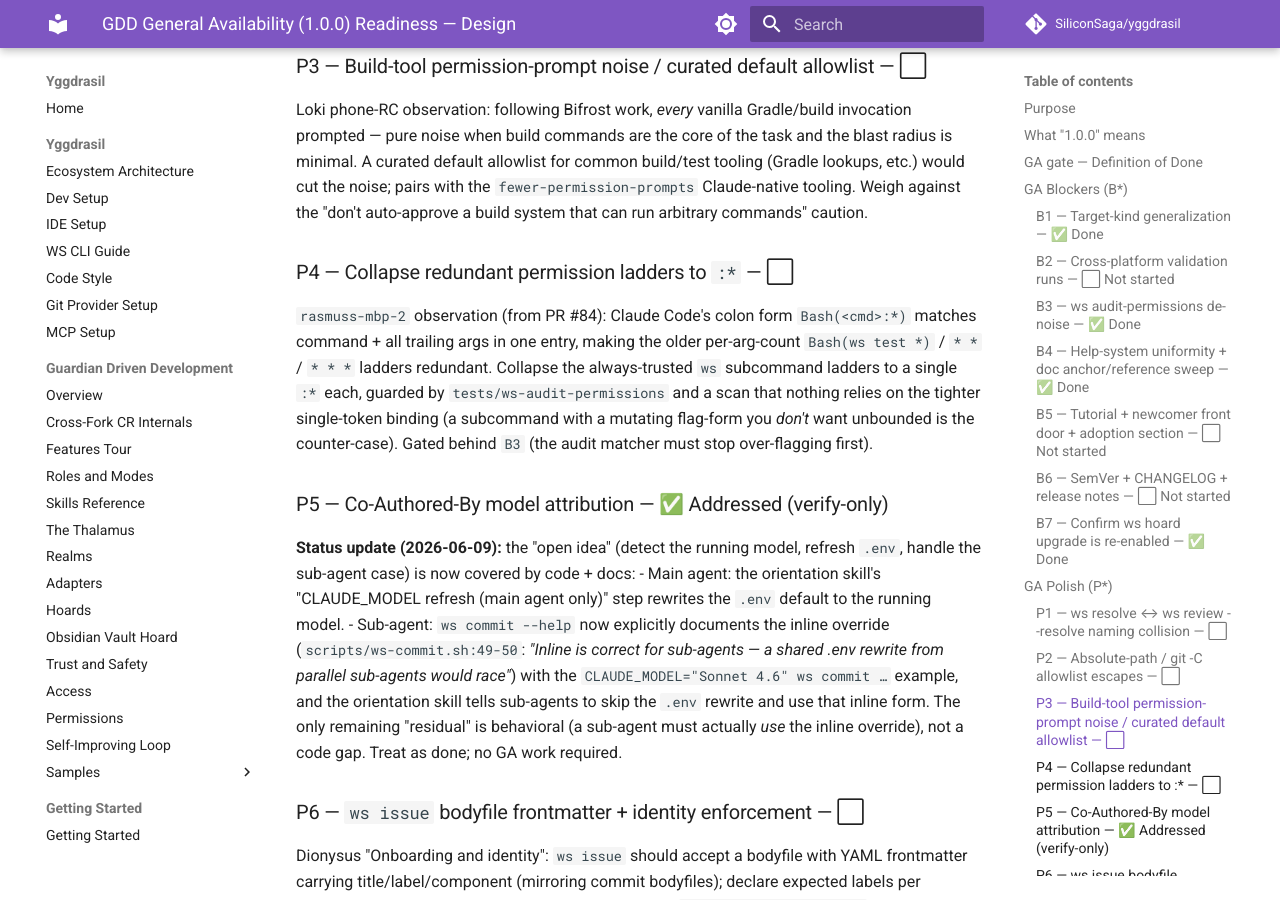
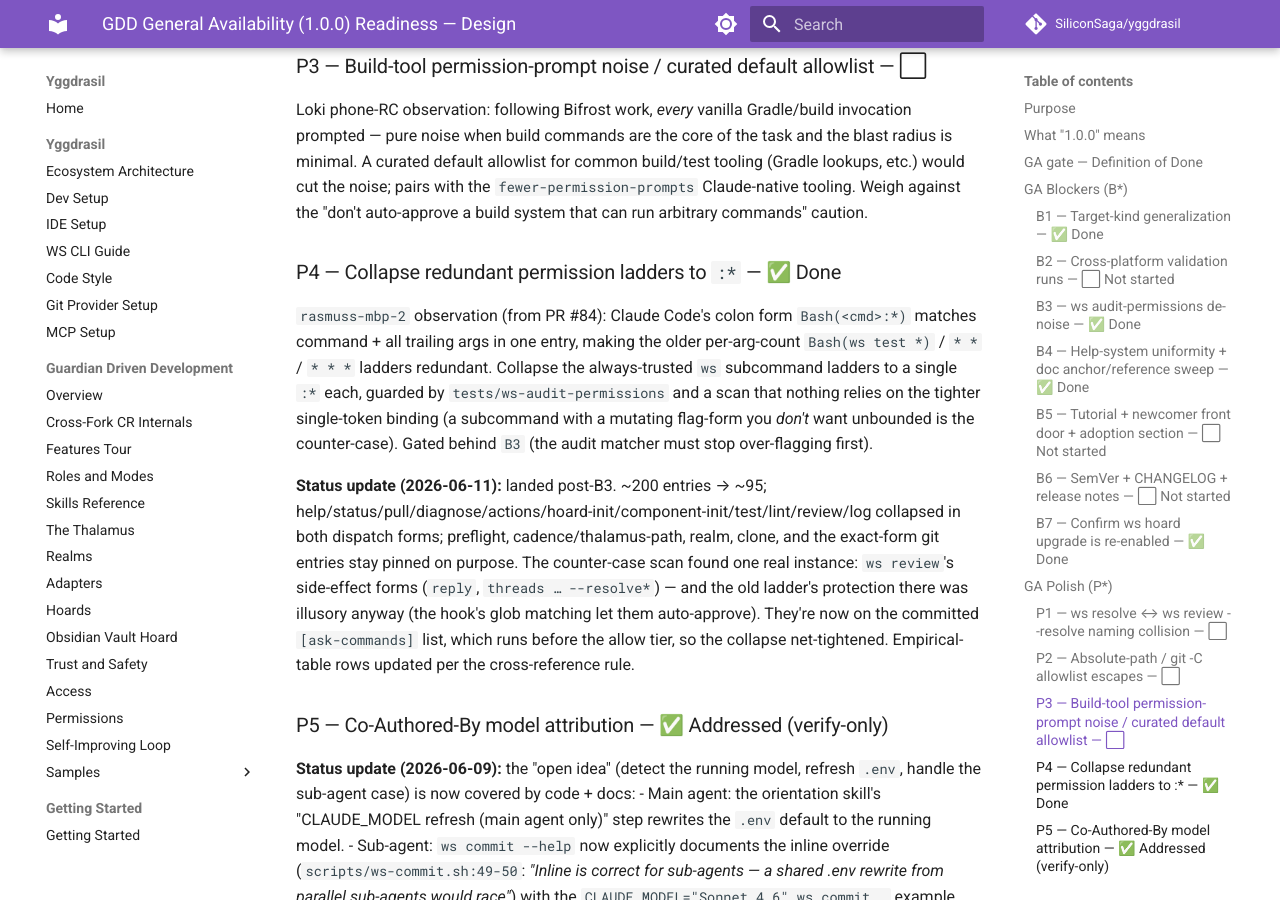
Before and after one commit to SiliconSaga/yggdrasil, an MkDocs documentation site: the page built from docs/plans/2026-06-08-gdd-ga-readiness-design.md, in a window 1280 px wide and 900 px high, scrolled down 7718 px. Built offline with MkDocs 1.6.1 and Material for MkDocs 9.7.7, drawn with Linux system fonts in a browser that asks for light colours; comment, search, counter and statistics services are not loaded; some of the changed text lies outside the part shown.

Commit message:
docs(gdd): mark P4 done (GA readiness)
P4 status flip with the what-landed summary: ladder collapse both dispatch forms, deliberate pins kept, and the review side-effect ask-gating that made the collapse a net tightening.

Co-Authored-By: Claude Fable 5 <noreply@anthropic.com>

```diff
--- a/docs/plans/2026-06-08-gdd-ga-readiness-design.md
+++ b/docs/plans/2026-06-08-gdd-ga-readiness-design.md
@@ -182,8 +182,10 @@ Recorded on two hosts (`rasmuss-mbp-2` small observations; Loki Permissions/Hook
 ### P3 — Build-tool permission-prompt noise / curated default allowlist — ⬜
 Loki phone-RC observation: following Bifrost work, *every* vanilla Gradle/build invocation prompted — pure noise when build commands are the core of the task and the blast radius is minimal. A curated default allowlist for common build/test tooling (Gradle lookups, etc.) would cut the noise; pairs with the `fewer-permission-prompts` Claude-native tooling. Weigh against the "don't auto-approve a build system that can run arbitrary commands" caution.
 
-### P4 — Collapse redundant permission ladders to `:*` — ⬜
+### P4 — Collapse redundant permission ladders to `:*` — ✅ Done
 `rasmuss-mbp-2` observation (from PR #84): Claude Code's colon form `Bash(<cmd>:*)` matches command + all trailing args in one entry, making the older per-arg-count `Bash(ws test *)` / `* *` / `* * *` ladders redundant. Collapse the always-trusted `ws` subcommand ladders to a single `:*` each, guarded by `tests/ws-audit-permissions` and a scan that nothing relies on the tighter single-token binding (a subcommand with a mutating flag-form you *don't* want unbounded is the counter-case). Gated behind `B3` (the audit matcher must stop over-flagging first).
+
+**Status update (2026-06-11):** landed post-B3. ~200 entries → ~95; help/status/pull/diagnose/actions/hoard-init/component-init/test/lint/review/log collapsed in both dispatch forms; preflight, cadence/thalamus-path, realm, clone, and the exact-form git entries stay pinned on purpose. The counter-case scan found one real instance: `ws review`'s side-effect forms (`reply`, `threads … --resolve*`) — and the old ladder's protection there was illusory anyway (the hook's glob matching let them auto-approve). They're now on the committed `[ask-commands]` list, which runs before the allow tier, so the collapse net-tightened. Empirical-table rows updated per the cross-reference rule.
 
 ### P5 — Co-Authored-By model attribution — ✅ Addressed (verify-only)
 **Status update (2026-06-09):** the "open idea" (detect the running model, refresh `.env`, handle the sub-agent case) is now covered by code + docs:
```
